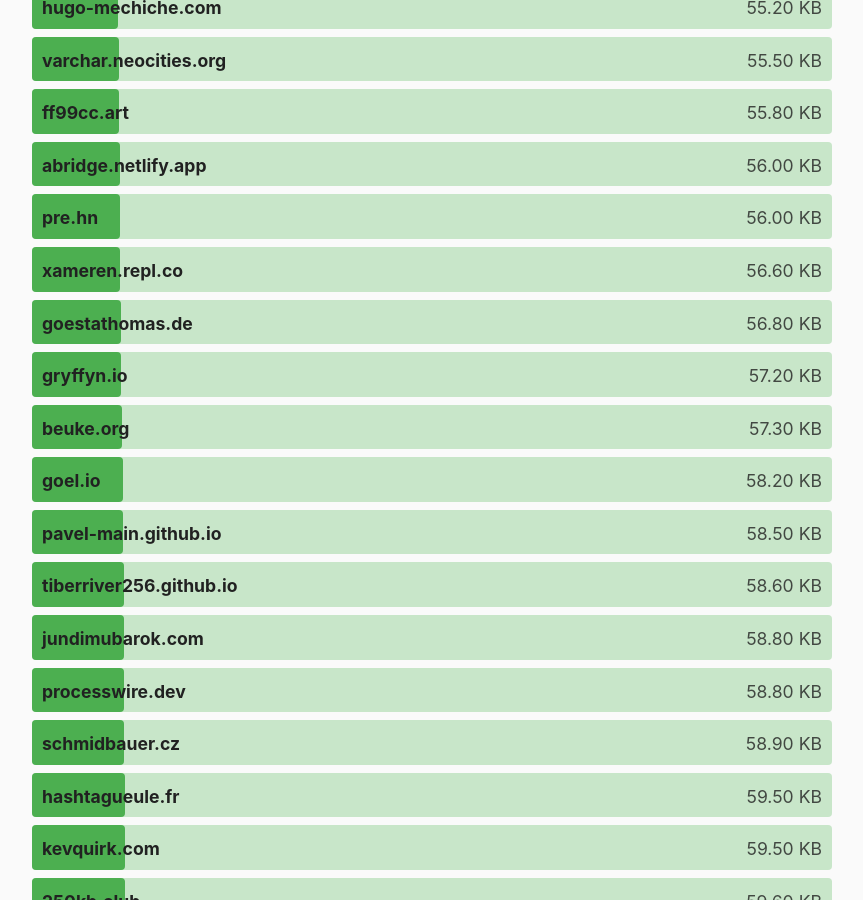
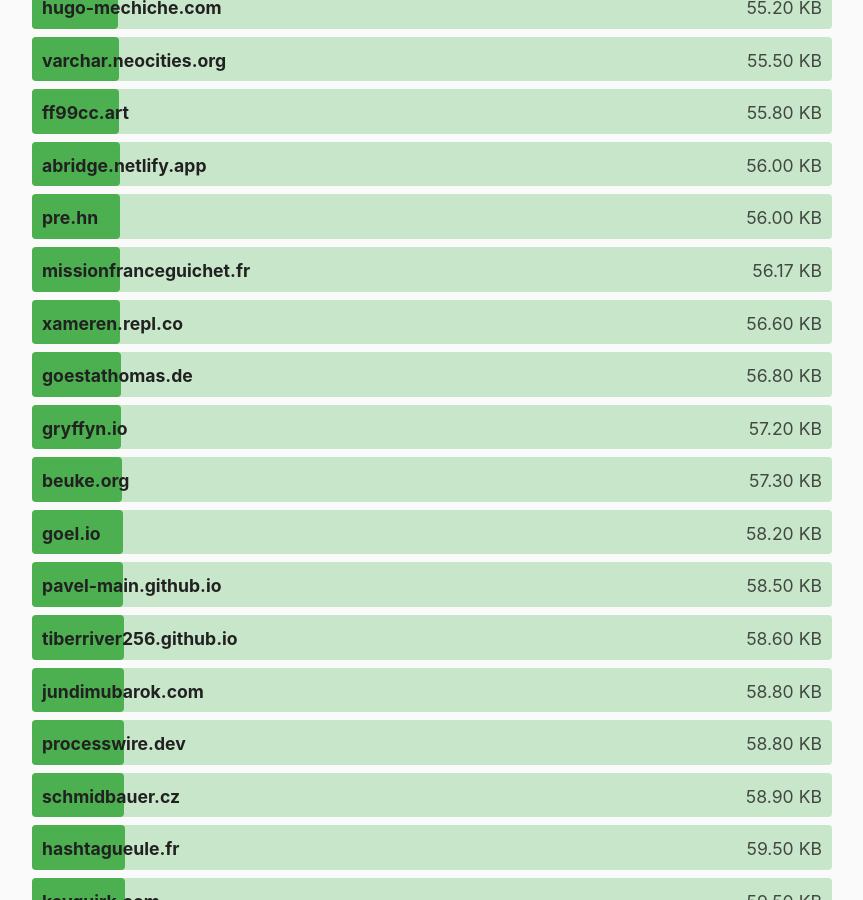
Before and after one commit to kevquirk/512kb.club, a Jekyll site: the page built from index.md, in a window 1280 px wide and 900 px high, scrolled down 17154 px. Shown: the whole window, without its empty margins (208-1071 px from the left). Built offline with Jekyll 4.4.1, drawn with Linux system fonts in a browser that asks for light colours.

Commit message:
Update sites.yml
https://radar.cloudflare.com/scan/6a26c390-b620-4110-8e92-b5acbf63d062/summary

```diff
--- a/_data/sites.yml
+++ b/_data/sites.yml
@@ -3627,3 +3627,8 @@
   url: https://zwbetz.com/
   size: 67.8
   last_checked: 2022-07-20
+
+- domain: missionfranceguichet.fr
+  url: https://missionfranceguichet.fr/
+  size: 56.17
+  last_checked: 2024-01-30
```
